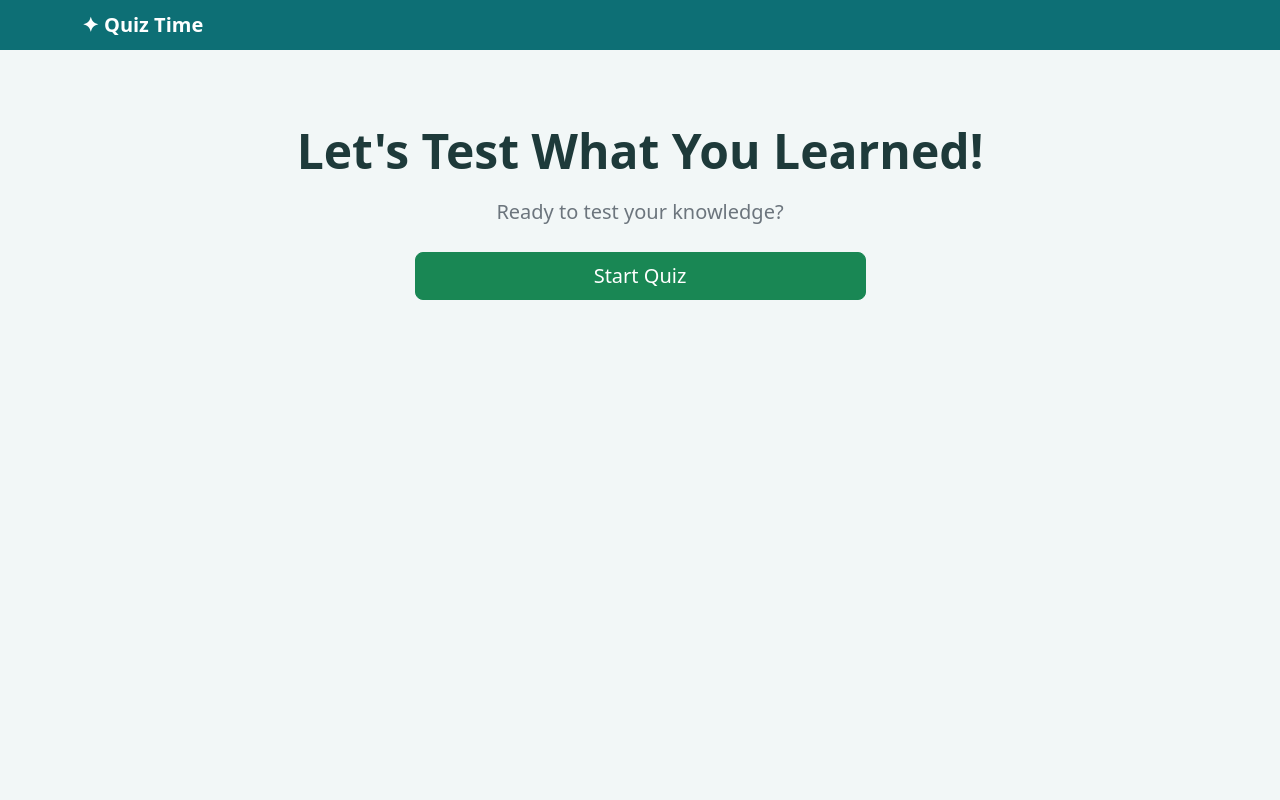
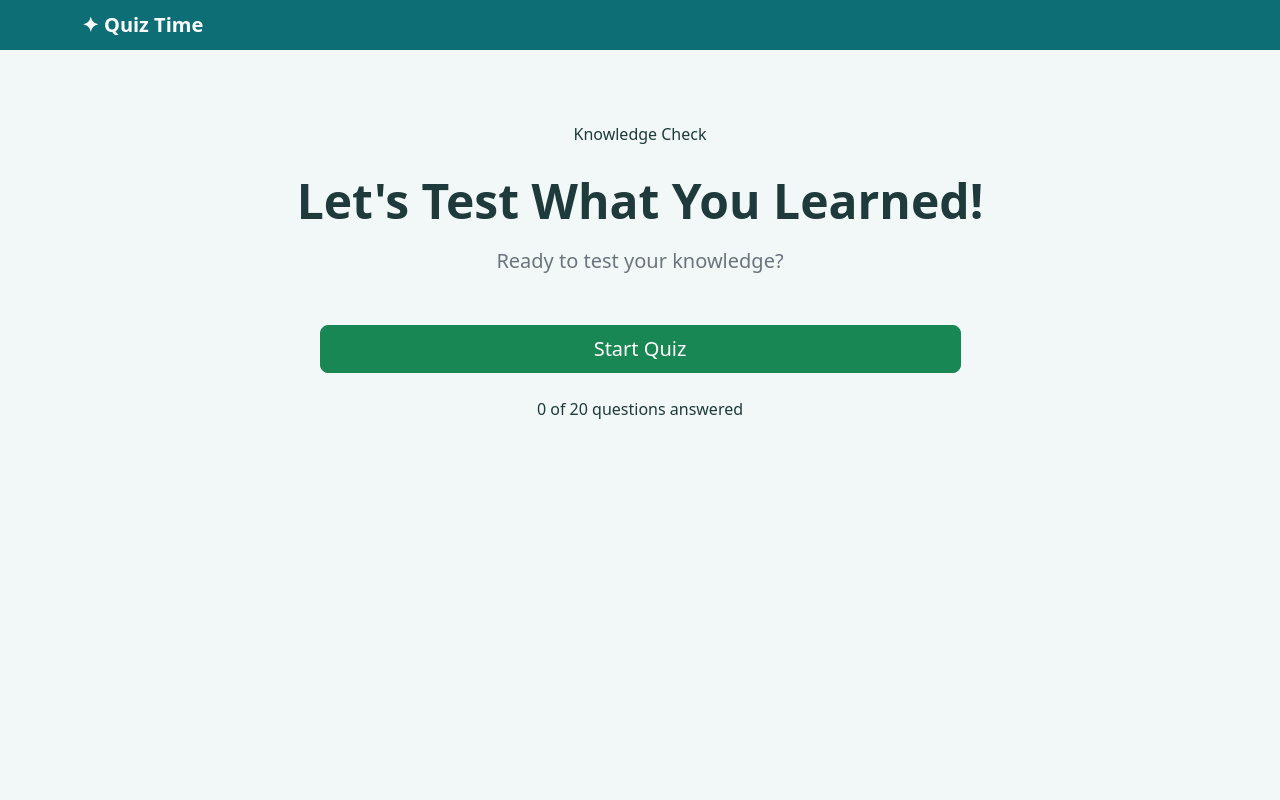
Before and after one commit to serenawens/ui-final-project, a Flask app: page /quiz in a window 1280 px wide. Run offline with Flask 3, Linux system fonts and the light colour scheme.

Commit message:
update structure of quiz pages

```diff
--- a/templates/quiz.html
+++ b/templates/quiz.html
@@ -2,10 +2,10 @@
 
 {% block content %}
 <section class="quiz-shell" data-page-type="quiz" data-question-id="{{ question_id }}">
-  <div class="text-center mb-4">
+  <div class="text-center mb-4 quiz-question-header">
     <p class="text-muted fw-semibold mb-2" id="quizProgressText">Quiz</p>
     <div id="progressDots" class="mb-3"></div>
-    <h2 class="fw-bold" id="questionText">Loading question...</h2>
+    <h2 class="fw-bold mb-0" id="questionText">Loading question...</h2>
   </div>
 
   <div class="card mx-auto mb-4 care-card" id="careTagCard">
@@ -15,7 +15,7 @@
     </div>
   </div>
 
-  <div id="choicesContainer" class="row g-3"></div>
+  <div id="choicesContainer" class="row g-3 quiz-choice-grid"></div>
 
   <div id="feedbackPanel" class="card mt-4 d-none">
     <div class="card-body text-center">
--- a/templates/quiz_home.html
+++ b/templates/quiz_home.html
@@ -1,18 +1,22 @@
 {% extends "quiz_layout.html" %}
 
 {% block content %}
-<section class="text-center py-5">
+<section class="quiz-home text-center py-5">
+  <p class="quiz-home-kicker mb-2">Knowledge Check</p>
+  <div class="quiz-home-divider mx-auto mb-4"></div>
   <h1 class="display-5 fw-bold mb-3">Let's Test What You Learned!</h1>
   {% if selected_material %}
   <p class="lead text-secondary mb-2">You completed {{ selected_material.name }}. Start your quiz when ready.</p>
   {% endif %}
-  <p class="lead text-secondary mb-4">Ready to test your knowledge?</p>
+  <p class="lead text-secondary mb-5">Ready to test your knowledge?</p>
 
   <div class="row justify-content-center">
-    <div class="col-md-6 col-lg-5">
+    <div class="col-md-8 col-lg-7">
       <div class="d-grid">
         <a id="startQuizBtn" class="btn btn-success btn-lg" href="/quiz/question/1">Start Quiz</a>
       </div>
+      <div class="quiz-home-track mt-4" id="quizHomeTrack"></div>
+      <p class="quiz-home-progress mt-3 mb-0" id="quizHomeProgressText">0 of 20 questions answered</p>
     </div>
   </div>
 </section>
--- a/templates/quiz_layout.html
+++ b/templates/quiz_layout.html
@@ -8,12 +8,18 @@
       href="https://cdn.jsdelivr.net/npm/bootstrap@5.3.3/dist/css/bootstrap.min.css"
       rel="stylesheet"
     />
+    <link rel="preconnect" href="https://fonts.googleapis.com" />
+    <link rel="preconnect" href="https://fonts.gstatic.com" crossorigin />
+    <link
+      href="https://fonts.googleapis.com/css2?family=Inter:wght@400;500;600;700&display=swap"
+      rel="stylesheet"
+    />
     <link rel="stylesheet" href="{{ url_for('static', filename='main.css') }}" />
   </head>
-  <body>
+  <body class="quiz-theme">
     <nav class="navbar app-topbar">
       <div class="container">
-        <span class="navbar-brand mb-0 h1 text-white fw-bold">&#10022; Quiz Time</span>
+        <a class="navbar-brand mb-0 h1 text-white fw-bold" href="/quiz">&#10022; Quiz Time</a>
       </div>
     </nav>
 
--- a/templates/quiz_results.html
+++ b/templates/quiz_results.html
@@ -1,7 +1,7 @@
 {% extends "quiz_layout.html" %}
 
 {% block content %}
-<section class="text-center py-4" data-page-type="quiz-results">
+<section class="quiz-results text-center py-4" data-page-type="quiz-results">
   <h2 class="fw-bold mb-3">Quiz Complete!</h2>
   <p class="text-secondary mb-4">Your responses were stored with your UNI.</p>
 
```
